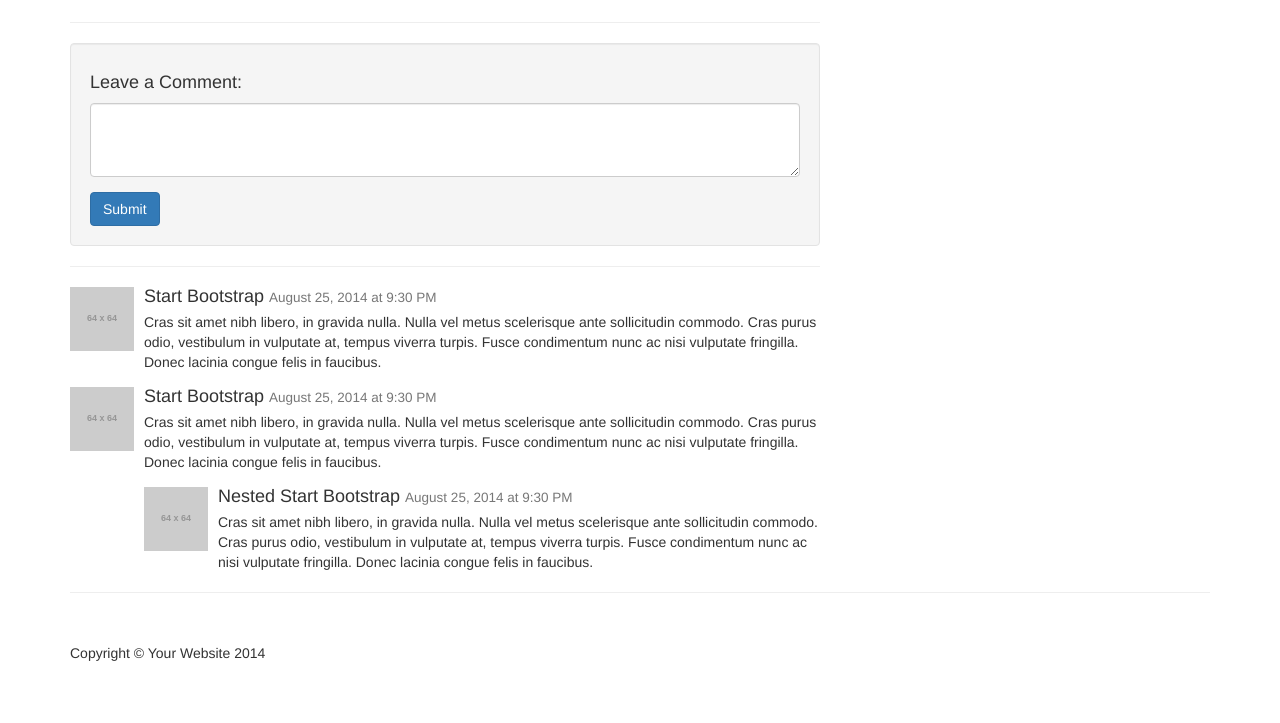
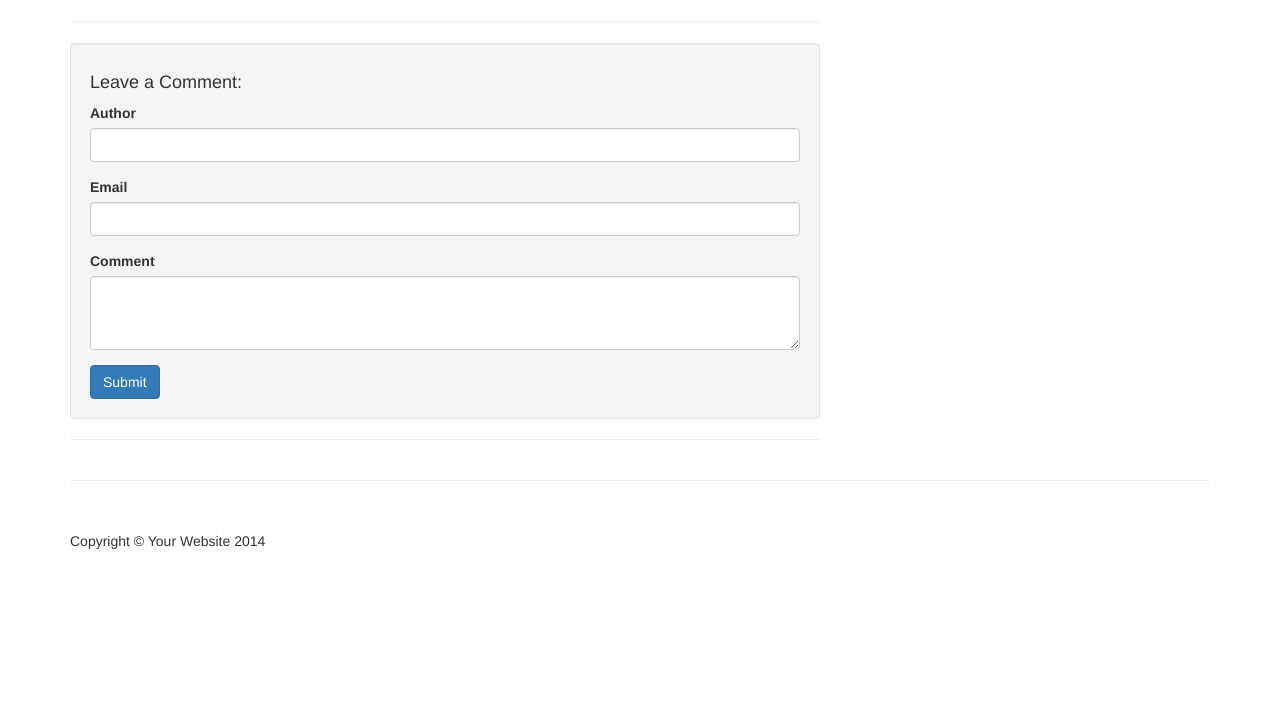
Before and after one commit to tiagoskaterock/PhpCms, a PHP site: page /post.php?p_id=21 in a window 1280 px wide. Shown: the part 893-1616 px from the top of the page. After the commit the page ends 1442 px from the top, so only its background shows below. Run offline with PHP 8.4, Linux system fonts and the light colour scheme; data comes from the database, SQL or seed files in the repository; tables that the repository leaves empty hold one stand-in row (values such as "Sample post"); grey boxes labelled with a size stand in for pictures from a placeholder-image service; some libraries are stand-ins or nearby versions.

Commit message:
Comments ready and some cool things added.

```diff
--- a/cms/admin/posts.php
+++ b/cms/admin/posts.php
@@ -48,8 +48,6 @@
 
       </div><!-- /.row -->
 
-      <?php show_post_buttons(); ?>
-
     </div><!-- /.container-fluid -->
 
   </div><!-- /#page-wrapper -->
--- a/cms/category.php
+++ b/cms/category.php
@@ -21,7 +21,8 @@
                         $post_category = $_GET['category'];
                     }
 
-                    $query = "SELECT * FROM posts WHERE post_category_id = $post_category ORDER BY post_id DESC";
+                    // published posts from certain category
+                    $query = "SELECT * FROM posts WHERE post_category_id = $post_category AND post_status = 'Published' ORDER BY post_id DESC";
 
                     $select_all_posts_query = mysqli_query($connection, $query);
 
--- a/cms/index.php
+++ b/cms/index.php
@@ -17,7 +17,7 @@
 
                 <?php
 
-                    $query = "SELECT * FROM posts ORDER BY post_id DESC";
+                    $query = "SELECT * FROM posts WHERE post_status = 'Published' ORDER BY post_id DESC";
 
                     $select_all_posts_query = mysqli_query($connection, $query);
 
--- a/cms/post.php
+++ b/cms/post.php
@@ -67,72 +67,89 @@
 
                 ?>
 
+                <!-- Blog Comments -->
 
+                <?php
 
+                if (isset($_POST['create_comment'])) {
 
-                <!-- Blog Comments -->
+                    $the_post_id = $_GET['p_id'];
+
+                    $comment_author = utf8_decode($_POST['comment_author']);
+                    $comment_email = utf8_decode($_POST['comment_email']);
+                    $comment_content = utf8_decode($_POST['comment_content']);
+
+                    $query = "INSERT INTO `comments` (`comment_id`, `comment_post_id`, `comment_author`, `comment_email`, `comment_content`, `comment_status`, `comment_date`)
+                    VALUES (NULL, $the_post_id, '{$comment_author}', '{$comment_email}', '{$comment_content}', 'unapproved', now());";
+
+                    $create_comment_query = mysqli_query($connection, $query);
+
+                    if (!$create_comment_query) {
+                        die('QUERY FAILED' . mysqli_error($connection));
+                    }
+
+                }
+
+                ?>
 
                 <!-- Comments Form -->
                 <div class="well">
                     <h4>Leave a Comment:</h4>
-                    <form role="form">
+                    <form role="form" action="" method="post">
+
+
                         <div class="form-group">
-                            <textarea class="form-control" rows="3"></textarea>
+                            <label for="author">Author</label>
+                            <input type="text" class="form-control" name="comment_author" id="author" required maxlength="255">
                         </div>
-                        <button type="submit" class="btn btn-primary">Submit</button>
+
+                        <div class="form-group">
+                            <label for="email">Email</label>
+                            <input type="email" class="form-control" name="comment_email" id="email" required maxlength="255">
+                        </div>
+
+                        <div class="form-group">
+                            <label for="comment">Comment</label>
+                            <textarea class="form-control" rows="3" name="comment_content" id="comment" required maxlength="1000"></textarea>
+                        </div>
+
+                        <button type="submit" name="create_comment" class="btn btn-primary">Submit</button>
                     </form>
                 </div>
 
                 <hr>
 
-                <!-- Posted Comments -->
+                <!-- Show Posted Comments -->
 
-                <!-- Comment -->
-                <div class="media">
-                    <a class="pull-left" href="#">
-                        <img class="media-object" src="http://placehold.it/64x64" alt="">
-                    </a>
-                    <div class="media-body">
-                        <h4 class="media-heading">Start Bootstrap
-                            <small>August 25, 2014 at 9:30 PM</small>
-                        </h4>
-                        Cras sit amet nibh libero, in gravida nulla. Nulla vel metus scelerisque ante sollicitudin commodo. Cras purus odio, vestibulum in vulputate at, tempus viverra turpis. Fusce condimentum nunc ac nisi vulputate fringilla. Donec lacinia congue felis in faucibus.
-                    </div>
-                </div>
+                <?php
+                    $query = "SELECT * FROM comments
+                        WHERE comment_status = 'approved'
+                        AND comment_post_id = $the_post_id
+                        ORDER BY comment_id DESC";
 
-                <!-- Comment -->
-                <div class="media">
-                    <a class="pull-left" href="#">
-                        <img class="media-object" src="http://placehold.it/64x64" alt="">
-                    </a>
-                    <div class="media-body">
-                        <h4 class="media-heading">Start Bootstrap
-                            <small>August 25, 2014 at 9:30 PM</small>
-                        </h4>
-                        Cras sit amet nibh libero, in gravida nulla. Nulla vel metus scelerisque ante sollicitudin commodo. Cras purus odio, vestibulum in vulputate at, tempus viverra turpis. Fusce condimentum nunc ac nisi vulputate fringilla. Donec lacinia congue felis in faucibus.
-                        <!-- Nested Comment -->
+                    $select_all_comments_query = mysqli_query($connection, $query);
+
+                    while ($comment = mysqli_fetch_assoc($select_all_comments_query)) {
+
+                        ?>
+                        <!-- Comment -->
                         <div class="media">
                             <a class="pull-left" href="#">
                                 <img class="media-object" src="http://placehold.it/64x64" alt="">
                             </a>
                             <div class="media-body">
-                                <h4 class="media-heading">Nested Start Bootstrap
-                                    <small>August 25, 2014 at 9:30 PM</small>
+                                <h4 class="media-heading"><?= utf8_encode($comment['comment_author']) ?>
+                                <br>
+                                <small><?= utf8_encode($comment['comment_date']) ?></small>
                                 </h4>
-                                Cras sit amet nibh libero, in gravida nulla. Nulla vel metus scelerisque ante sollicitudin commodo. Cras purus odio, vestibulum in vulputate at, tempus viverra turpis. Fusce condimentum nunc ac nisi vulputate fringilla. Donec lacinia congue felis in faucibus.
+
+                                <p></p><?= utf8_encode($comment['comment_content']) ?></p>
                             </div>
                         </div>
-                        <!-- End Nested Comment -->
-                    </div>
-                </div>
+                        <?php
+                    }
 
-
-
-
-
-
-
-
+                ?>
 
             </div>
 
```
Also changed, not shown: cms/admin/includes/edit_post.php (+42 -4 lines), cms/admin/includes/view_all_comments.php (+48 -12 lines), cms/admin/includes/view_all_posts.php (+25 -15 lines).
